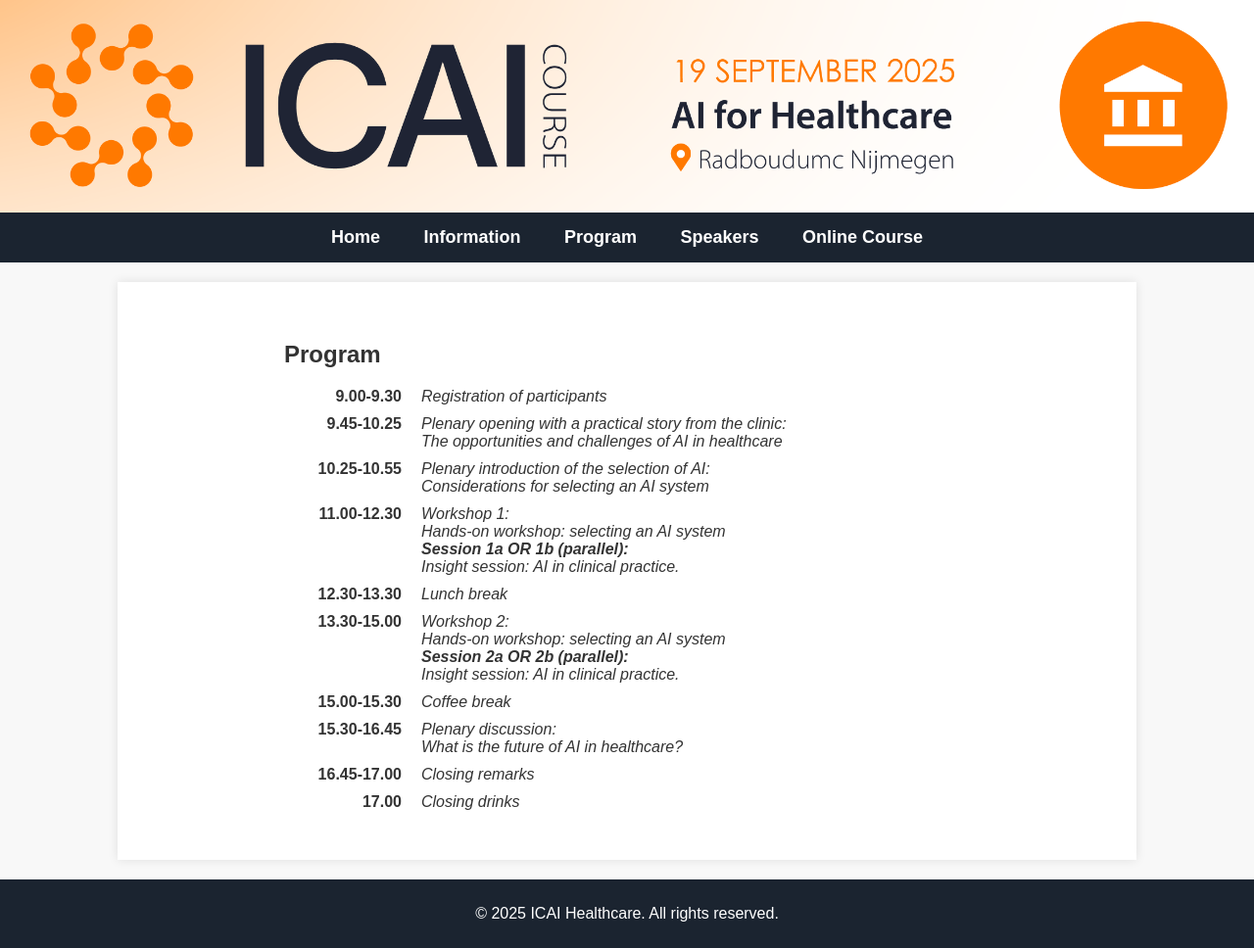
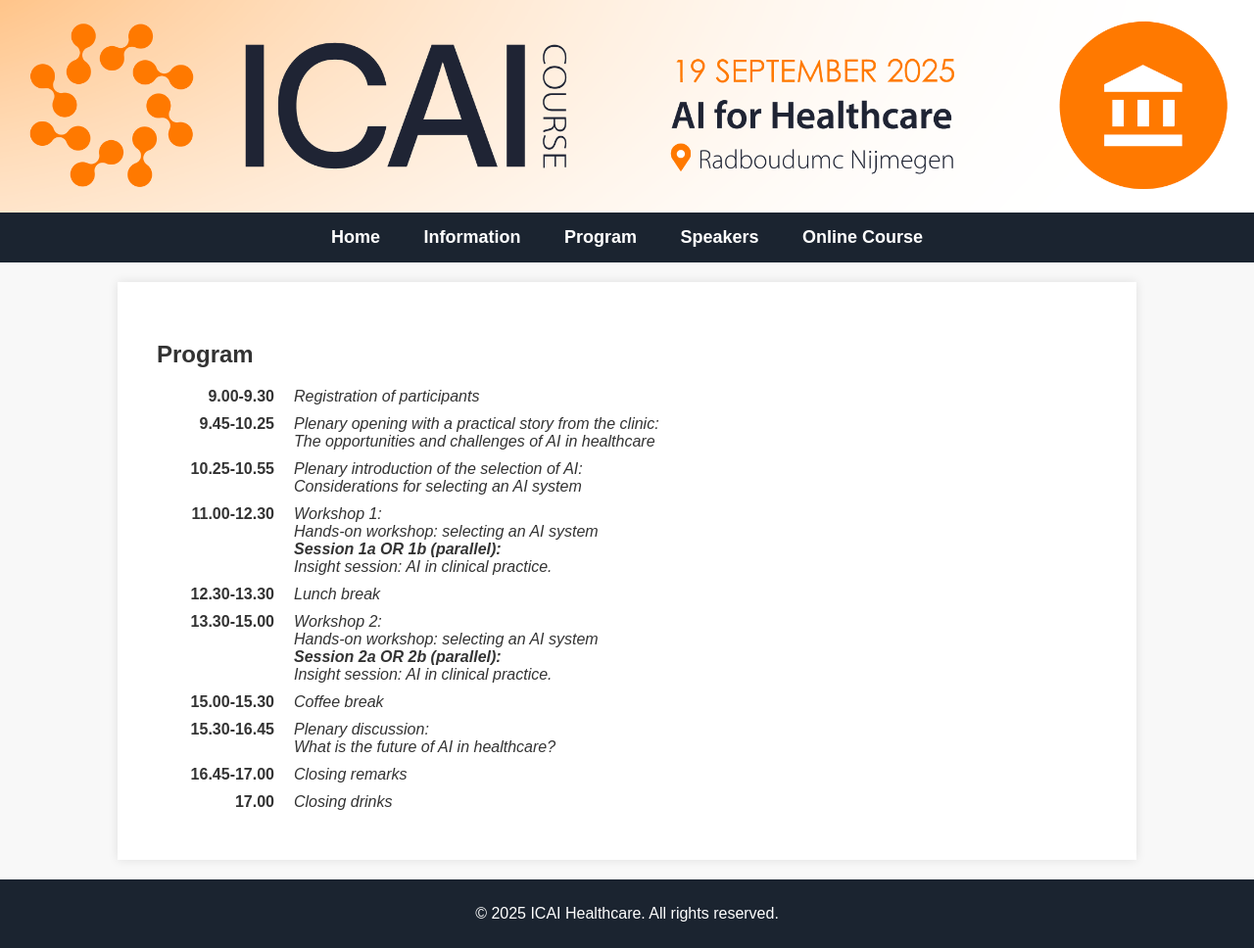
Before and after one commit to marliebesouw/marliebesouw.github.io, a Jekyll site: the page built from program.md, in a window 1280 px wide. Shown: the whole page at 98% size. Built offline with Jekyll 4.4.1, drawn with Linux system fonts in a browser that asks for light colours.

Commit message:
adjusted layout program

```diff
--- a/assets/css/style.css
+++ b/assets/css/style.css
@@ -172,7 +172,7 @@
 
 .program {
     max-width: 700px; /* Restricts width for better readability */
-    margin: 0 auto; /* Centers the program section */
+    /*margin: 0 auto; Centers the program section */
     padding: 20px; /* Adds spacing */
 }
 
```
